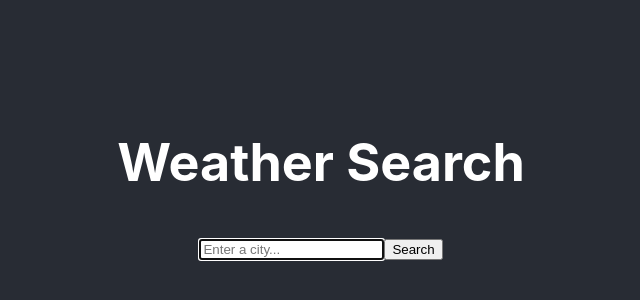
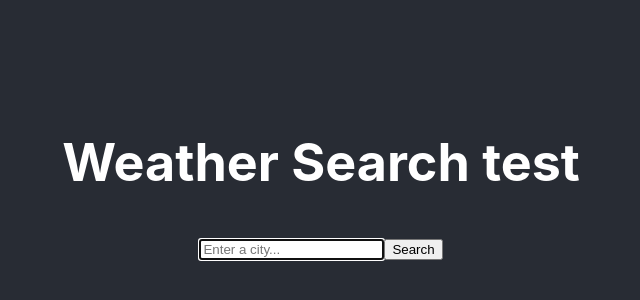
Before and after one commit to andi-szabo/weather-react, a React (Create React App) app: page / in a window 1280 px wide. Shown: the part 222-522 px from the top of the page, without its empty margins (319-959 px from the left). Built offline with nearby package versions, Linux system fonts and the light colour scheme.

Commit message:
netlify test

```diff
--- a/src/App.js
+++ b/src/App.js
@@ -6,7 +6,7 @@ export default function App() {
   return (
     <div className="App">
       <header className="App-header">
-        <h1>Weather Search </h1>
+        <h1>Weather Search test </h1>
         <WeatherSearch />
       </header>
     </div>
```
